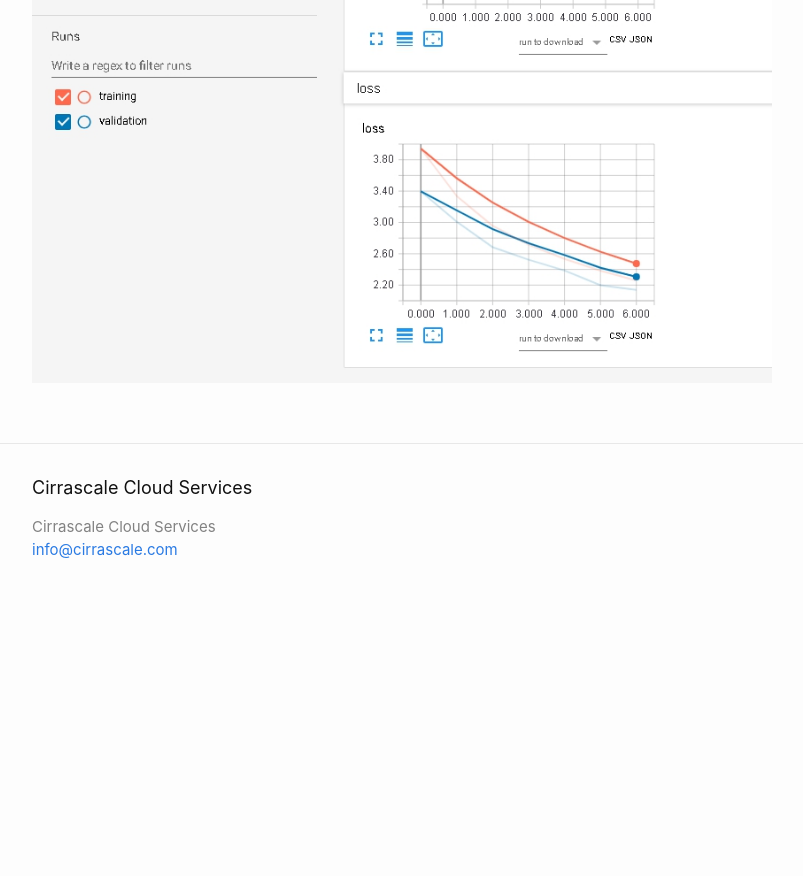
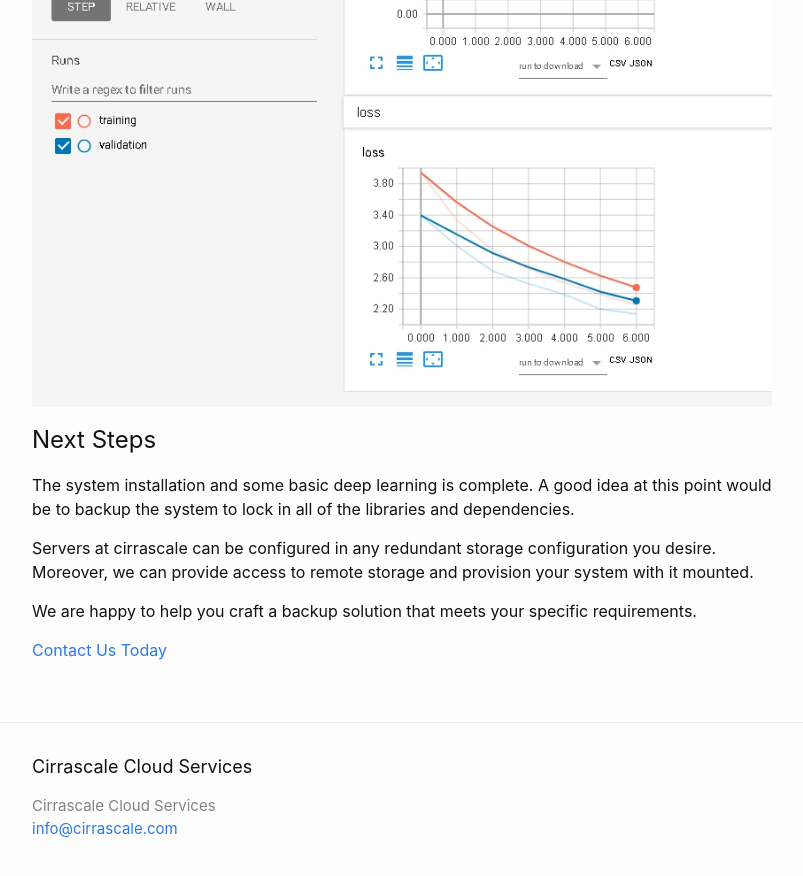
Before and after one commit to cirrascalecloudservices/cirrascalecloudservices.github.io, a Jekyll site: the page built from _posts/2019-10-21-experiment.markdown, in a window 1280 px wide and 900 px high, scrolled down 4132 px. Shown: the top 876 px of the window, without its empty margins (238-1041 px from the left). Built offline with Jekyll 4.4.1, drawn with Linux system fonts in a browser that asks for light colours; before the commit the page ends 4753 px from its top, so only the background shows below that; some of the changed text lies outside the part shown.

Commit message:
update experiment blog post with keras training

```diff
--- a/_posts/2019-10-21-experiment.markdown
+++ b/_posts/2019-10-21-experiment.markdown
@@ -13,6 +13,7 @@ published: true
 - Training CIFAR 100 with Tensorboard output under various frameworks
     - mxnet - Resnet50_v2
     - keras - tensorflow - simple custom CNN
+- Confirming that the libraries installed in Part 1 are functional
 
 # Create /mnt/datasets
 
@@ -94,3 +95,15 @@ The goal is not to create an expressive model but to confirm that the system is
 
 ![Keras Compute Graph](/assets/images/cifar100_keras_graph.jpg){:class="img-responsive"}
 ![Keras Training Progress](/assets/images/cifar100_keras_training.jpg){:class="img-responsive"}
+
+# Next Steps
+
+The system installation and some basic deep learning is complete.
+A good idea at this point would be to backup the system to lock in all of the libraries and dependencies.
+
+Servers at cirrascale can be configured in any redundant storage configuration you desire.
+Moreover, we can provide access to remote storage and provision your system with it mounted.
+
+We are happy to help you craft a backup solution that meets your specific requirements.
+
+[Contact Us Today](mailto:info@cirrascale.com)
```
